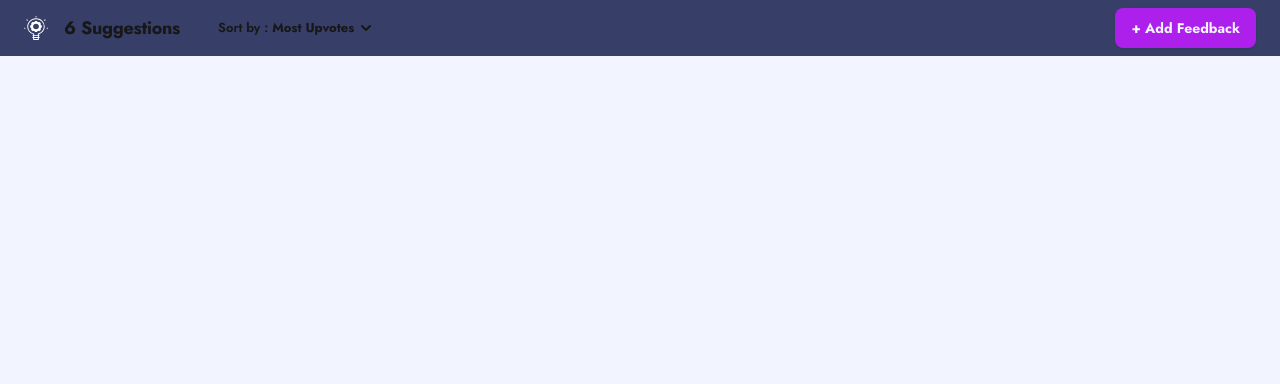
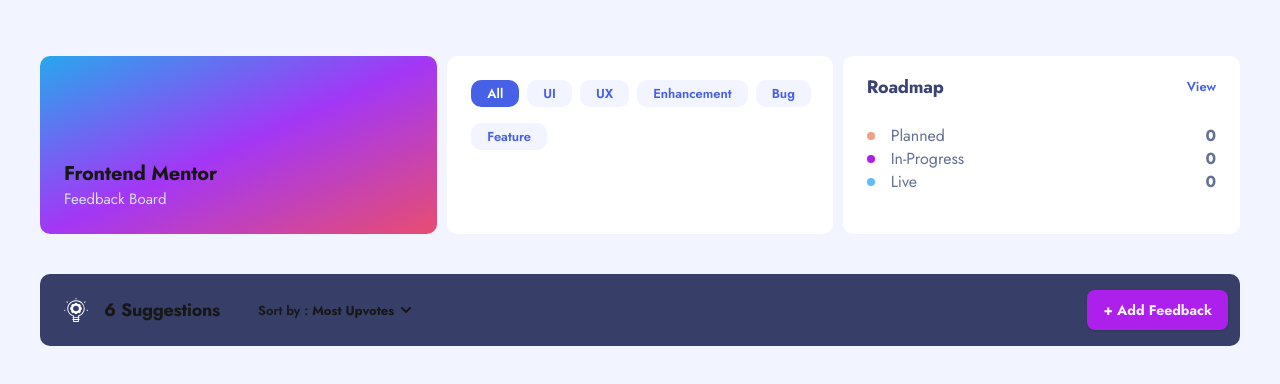
Before and after one commit to AbdullahHamadax/product-feedback-new, a Next.js app: page / in a window 1280 px wide. Shown: the top 384 px of the page. Built offline with nearby package versions, Linux system fonts and the light colour scheme.

Commit message:
Tablet and Mobile header is done.

```diff
--- /dev/null
+++ b/app/components/header/category-card.tsx
@@ -0,0 +1,34 @@
+import { cn } from "@/lib/utils";
+import { Toggle } from "@radix-ui/react-toggle";
+
+const CategoryCard = () => {
+  const categories = [
+    { name: "All", isActive: true },
+    { name: "UI", isActive: false },
+    { name: "UX", isActive: false },
+    { name: "Enhancement", isActive: false },
+    { name: "Bug", isActive: false },
+    { name: "Feature", isActive: false },
+  ];
+  return (
+    <div className="h-[11.13rem]  flex-1 rounded-[0.63rem] bg-white pb-3 pl-6 pr-3 pt-6 text-center">
+      <div className="flex flex-wrap sm:gap-x-1 sm:gap-y-2 md:gap-x-2 md:gap-y-4 ">
+        {categories.map((category, index) => {
+          return (
+            <Toggle
+              className={cn(
+                "body-3 rounded-[0.63rem] bg-white-1 px-4 py-1 text-blue",
+                category.isActive && "bg-blue text-white"
+              )}
+              key={index}
+            >
+              {category.name}
+            </Toggle>
+          );
+        })}
+      </div>
+    </div>
+  );
+};
+
+export default CategoryCard;
--- /dev/null
+++ b/app/components/header/gradient-card.tsx
@@ -0,0 +1,11 @@
+const GradientCard = () => {
+  return (
+    <div className="flex h-[11.13rem]  flex-1 items-end justify-between rounded-[0.63rem] bg-gradient-to-br from-[#28A7ED] via-[#A337F6] to-[#E84D70] p-6">
+      <div className="flex flex-col ">
+        <h2>Frontend Mentor</h2>
+        <p className="body-2 text-[#D5DEFB]">Feedback Board</p>
+      </div>
+    </div>
+  );
+};
+export default GradientCard;
--- a/app/components/header/index.tsx
+++ b/app/components/header/index.tsx
@@ -1,9 +1,17 @@
+import CategoryCard from "./category-card";
+import GradientCard from "./gradient-card";
 import MobileNav from "./mobile-nav";
-import { SuggestionsBar } from "./suggestions-bar";
+import RoadmapCard from "./roadmap-card";
+import SuggestionsBar from "./suggestions-bar";
 
 export default function Header() {
   return (
-    <header>
+    <header className="flex flex-col sm:mx-10 sm:mt-14 sm:gap-10">
+      <div className="hidden w-full gap-2.5 sm:flex">
+        <GradientCard />
+        <CategoryCard />
+        <RoadmapCard />
+      </div>
       <MobileNav />
       <SuggestionsBar />
     </header>
--- /dev/null
+++ b/app/components/header/roadmap-card.tsx
@@ -0,0 +1,35 @@
+const CategoryCard = () => {
+  return (
+    <div className="flex h-[11.13rem]  flex-1 flex-col gap-6 rounded-[0.63rem] bg-white px-6 pt-[1.125rem]">
+      <div className="flex items-center justify-between">
+        <h3 className="text-feedback-title">Roadmap</h3>
+        <p className="body-3 text-blue hover:underline">View</p>
+      </div>
+      <ul className="flex flex-col">
+        <li className="body-1 flex items-center justify-between text-feedback-paragraph">
+          <div className="flex items-center gap-4">
+            <span className="size-2 rounded-full bg-orange" />
+            <p>Planned</p>
+          </div>
+          <p className="font-bold">0</p>
+        </li>
+        <li className="body-1 flex items-center justify-between text-feedback-paragraph">
+          <div className="flex items-center gap-4">
+            <span className="size-2 rounded-full bg-purple" />
+            <p>In-Progress</p>
+          </div>
+          <p className="font-bold">0</p>
+        </li>
+        <li className="body-1 flex items-center justify-between text-feedback-paragraph">
+          <div className="flex items-center gap-4">
+            <span className="size-2 rounded-full bg-cyan" />
+            <p>Live</p>
+          </div>
+          <p className="font-bold">0</p>
+        </li>
+      </ul>
+    </div>
+  );
+};
+
+export default CategoryCard;
--- a/app/components/header/suggestions-bar.tsx
+++ b/app/components/header/suggestions-bar.tsx
@@ -3,9 +3,9 @@
 import { ChevronDown } from "lucide-react";
 import Image from "next/image";
 
-export const SuggestionsBar = () => {
+const SuggestionsBar = () => {
   return (
-    <div className="flex h-14 items-center justify-between bg-suggestions-bar px-6">
+    <div className="flex h-14 items-center justify-between bg-suggestions-bar px-6 sm:h-[4.5rem] sm:rounded-[0.63rem] sm:pl-6 sm:pr-3">
       <div className="flex items-center gap-[2.375rem]">
         <div className="hidden items-center gap-4 sm:flex">
           <Image
@@ -25,9 +25,10 @@
           </div>
         </div>
       </div>
-      <Button className="body-3 h-10 bg-add-feedback-button px-4 font-bold text-white-2">
+      <Button className="body-3 h-10 bg-purple px-4 font-bold text-white-2 hover:bg-purple-hover">
         + Add Feedback
       </Button>
     </div>
   );
 };
+export default SuggestionsBar;
--- a/app/globals.css
+++ b/app/globals.css
@@ -58,17 +58,17 @@
     --suggestions-bar: #373f68;
     --feedback-title: #3a4374;
     --feedback-paragraph: #647196;
-    --feedback-tag: #4661e6;
+    --blue: #4661e6;
     --white-2: #f2f4fe;
-    --feedback-tag-card-hover: #cfd7ff;
-    --add-feedback-button: #ad1fea;
-    --add-feedback-button-hover: #c75af6;
+    --blue-card-hover: #cfd7ff;
+    --purple: #ad1fea;
+    --purple-hover: #c75af6;
     --delete-feedback-button: #d73737;
     --delete-feedback-button-hover: #e98888;
     --edit-feedback-button-hover: #7c91f9;
     --header-faded: #dcdefc;
-    --list-orange: #f49f85;
-    --list-cyan: #62bcfa;
+    --orange: #f49f85;
+    --cyan: #62bcfa;
     --roadmap-items-not-checked: #abb0c7;
   }
   .dark {
--- /dev/null
+++ b/components/ui/toggle.tsx
@@ -0,0 +1,45 @@
+"use client"
+
+import * as React from "react"
+import * as TogglePrimitive from "@radix-ui/react-toggle"
+import { cva, type VariantProps } from "class-variance-authority"
+
+import { cn } from "@/lib/utils"
+
+const toggleVariants = cva(
+  "inline-flex items-center justify-center rounded-md text-sm font-medium transition-colors hover:bg-muted hover:text-muted-foreground focus-visible:outline-none focus-visible:ring-1 focus-visible:ring-ring disabled:pointer-events-none disabled:opacity-50 data-[state=on]:bg-accent data-[state=on]:text-accent-foreground",
+  {
+    variants: {
+      variant: {
+        default: "bg-transparent",
+        outline:
+          "border border-input bg-transparent shadow-sm hover:bg-accent hover:text-accent-foreground",
+      },
+      size: {
+        default: "h-9 px-3",
+        sm: "h-8 px-2",
+        lg: "h-10 px-3",
+      },
+    },
+    defaultVariants: {
+      variant: "default",
+      size: "default",
+    },
+  }
+)
+
+const Toggle = React.forwardRef<
+  React.ElementRef<typeof TogglePrimitive.Root>,
+  React.ComponentPropsWithoutRef<typeof TogglePrimitive.Root> &
+    VariantProps<typeof toggleVariants>
+>(({ className, variant, size, ...props }, ref) => (
+  <TogglePrimitive.Root
+    ref={ref}
+    className={cn(toggleVariants({ variant, size, className }))}
+    {...props}
+  />
+))
+
+Toggle.displayName = TogglePrimitive.Root.displayName
+
+export { Toggle, toggleVariants }
--- a/package.json
+++ b/package.json
@@ -11,6 +11,7 @@
   "dependencies": {
     "@radix-ui/react-icons": "^1.3.0",
     "@radix-ui/react-slot": "^1.1.0",
+    "@radix-ui/react-toggle": "^1.1.0",
     "class-variance-authority": "^0.7.0",
     "clsx": "^2.1.1",
     "lucide-react": "^0.441.0",
--- a/tailwind.config.ts
+++ b/tailwind.config.ts
@@ -58,19 +58,19 @@
         "white-1": "var(--white-1)",
         "suggestions-bar": "var(--suggestions-bar)",
         "feedback-title": "var(--feedback-title)",
-        "feedback-tag": "var(--feedback-tag)",
+        blue: "var(--blue)",
         "feedback-paragraph": "var(--feedback-paragraph)",
         "white-2": "var(--white-2)",
-        "feedback-tag-card": "var(--feedback-tag-card)",
-        "feedback-tag-card-hover": "var(--feedback-tag-card-hover)",
-        "add-feedback-button": "var(--add-feedback-button)",
-        "add-feedback-button-hover": "var(--add-feedback-button-hover)",
+        "blue-card": "var(--blue-card)",
+        "blue-card-hover": "var(--blue-card-hover)",
+        purple: "var(--purple)",
+        "purple-hover": "var(--purple-hover)",
         "delete-feedback-button": "var(--delete-feedback-button)",
         "delete-feedback-button-hover": "var(--delete-feedback-button-hover)",
         "edit-feedback-button-hover": "var(--edit-feedback-button-hover)",
         "header-faded": "var(--header-faded)",
-        "list-orange": "var(--list-orange)",
-        "list-cyan": "var(--list-cyan)",
+        orange: "var(--orange)",
+        cyan: "var(--cyan)",
         "roadmap-items-not-checked": "var(--roadmap-items-not-checked)",
       },
       borderRadius: {
```
Also changed, not shown: app/components/header/mobile-nav.tsx (+4 -2 lines), 1 other file (tests, documents, lock files or other folders).
